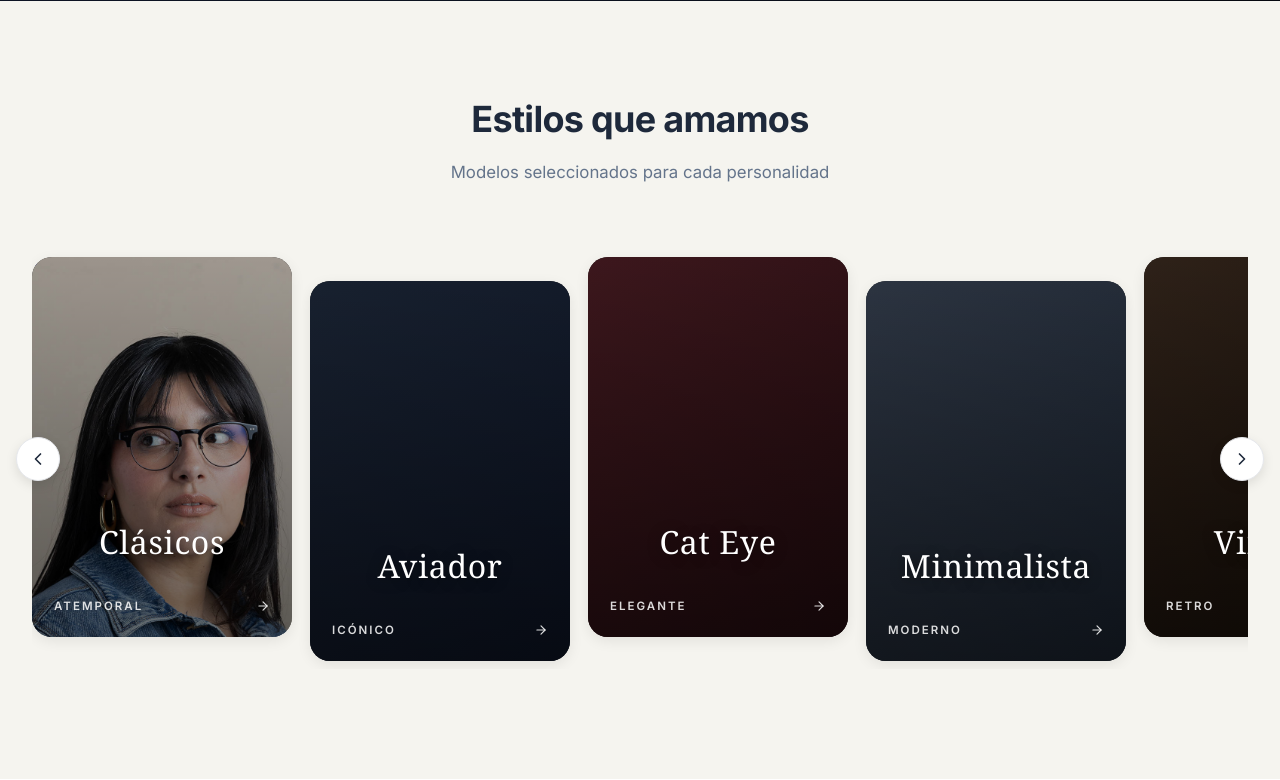
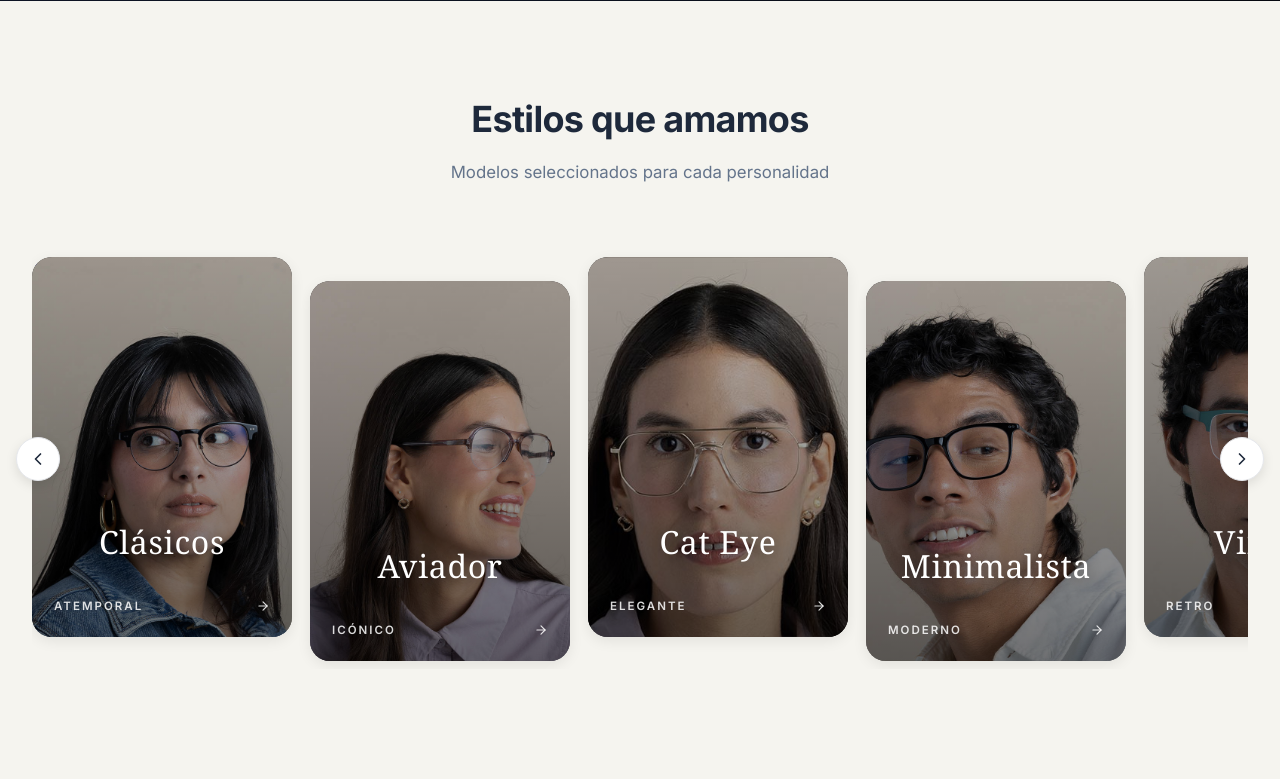
Before and after one commit to MarquitosPH/face-recognition-mediapipe, a FastAPI app: page / in a window 1280 px wide. Shown: the part 703-1483 px from the top of the page. Run offline with FastAPI, Linux system fonts and the light colour scheme; grey boxes are pictures that could not be loaded.

Commit message:
nuevo: actualizacion imagenes home

```diff
--- a/templates/home.html
+++ b/templates/home.html
@@ -113,7 +113,7 @@
                 </a>
 
                 <a href="/catalogo" class="label-card label-2">
-                    <div class="label-card-bg"></div>
+                    <div class="label-card-bg" style="background-image:url('/static/images/aviador.jpg')"></div>
                     <div class="label-card-tint"></div>
                     <div class="label-card-name">Aviador</div>
                     <div class="label-card-meta">
@@ -123,7 +123,7 @@
                 </a>
 
                 <a href="/catalogo" class="label-card label-3">
-                    <div class="label-card-bg"></div>
+                    <div class="label-card-bg" style="background-image:url('/static/images/cat-eye.jpg')"></div>
                     <div class="label-card-tint"></div>
                     <div class="label-card-name">Cat Eye</div>
                     <div class="label-card-meta">
@@ -133,7 +133,7 @@
                 </a>
 
                 <a href="/catalogo" class="label-card label-4">
-                    <div class="label-card-bg"></div>
+                    <div class="label-card-bg" style="background-image:url('/static/images/minimalista.jpg')"></div>
                     <div class="label-card-tint"></div>
                     <div class="label-card-name">Minimalista</div>
                     <div class="label-card-meta">
@@ -143,7 +143,7 @@
                 </a>
 
                 <a href="/catalogo" class="label-card label-5">
-                    <div class="label-card-bg"></div>
+                    <div class="label-card-bg" style="background-image:url('/static/images/vintage.jpg')"></div>
                     <div class="label-card-tint"></div>
                     <div class="label-card-name">Vintage</div>
                     <div class="label-card-meta">
```
Also changed, not shown: static/images/aviador.jpg (added), static/images/cat-eye.jpg (added), static/images/minimalista.jpg (added), static/images/vintage.jpg (added), templates/OptiMatch-1778522390663.png (added).
